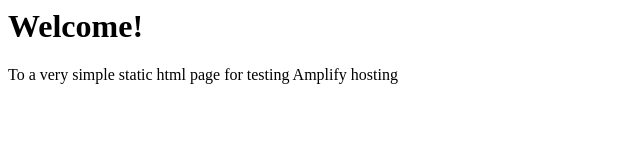
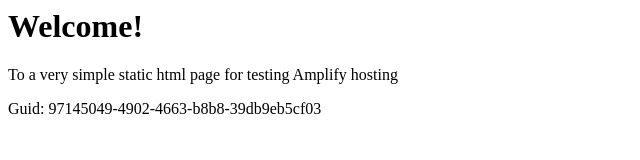
Before and after one commit to aws-aemilia-pdx/Github-PR-Commit-Integration-Test-DoNotTouch-Gith-P5X5MO5I-v1-beta-us-west-2, a website: page src/index.html in a window 1280 px wide. Shown: the whole page, without its empty margins (0-640 px from the left). Drawn offline with Linux system fonts and the light colour scheme.

Commit message:
commit from integ tests

```diff
--- a/src/index.html
+++ b/src/index.html
@@ -1,3 +1,5 @@
+
+
 <html lang="en">
 
 <head>
@@ -10,6 +12,6 @@
 <body>
     <h1>Welcome!</h1>
     <p>To a very simple static html page for testing Amplify hosting</p>
-</body>
+    <p>Guid: 97145049-4902-4663-b8b8-39db9eb5cf03</p></body>
 
 </html>
```
